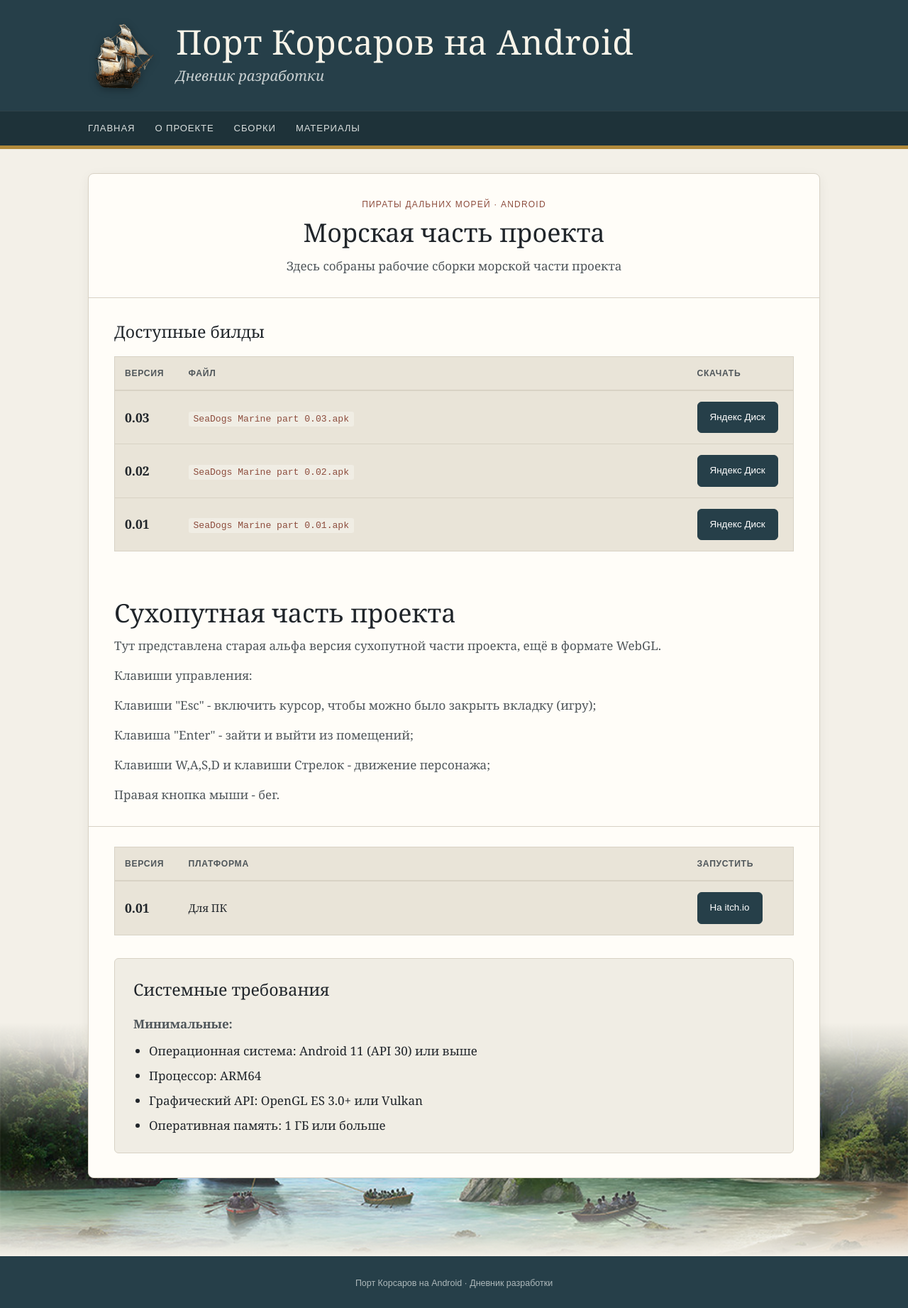
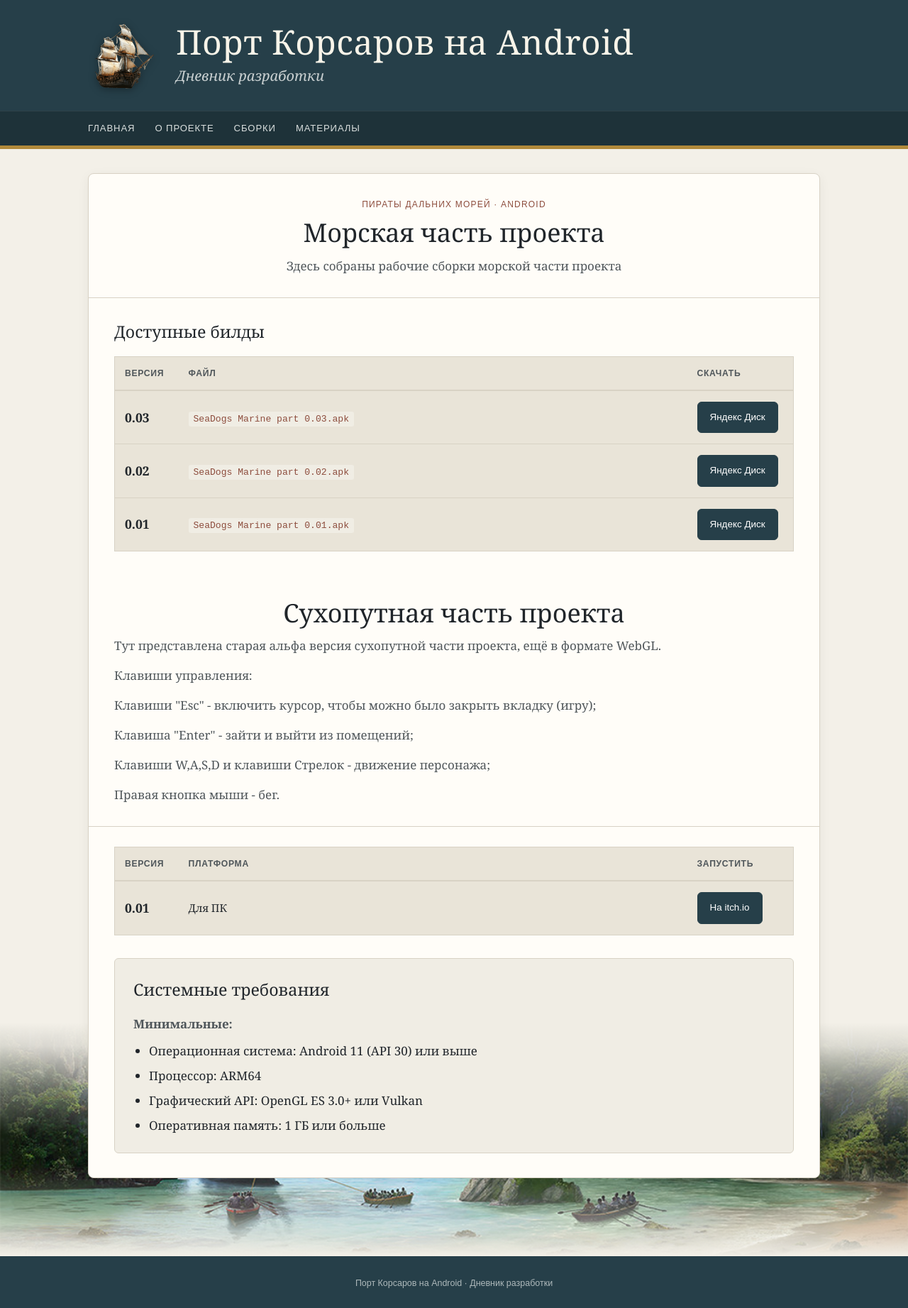
Before and after one commit to tislic/SeaDogsPort, a Jekyll site: the page built from сборки.md, in a window 1280 px wide. Shown: the whole page at 71% size. Built offline with Jekyll 4.4.1, drawn with Linux system fonts in a browser that asks for light colours.

Commit message:
Center land section heading

```diff
--- a/assets/style.css
+++ b/assets/style.css
@@ -47,7 +47,7 @@ a{color:inherit}
 .post-hero{text-align:center;margin-bottom:20px}.post-hero img{max-width:100%;height:auto;display:inline-block;border-radius:6px}.post-content img{display:block;margin:1.5em auto;max-width:100%;height:auto;border-radius:6px}.post-content p,.post-content li,.post-content blockquote{text-align:justify;hyphens:auto;-webkit-hyphens:auto}
 
 /* ═══ СТРАНИЦА СБОРОК ═══ */
-.builds-page{max-width:1080px;margin:0 auto;padding:0}.builds-header{padding:34px 36px 30px;text-align:center;border-bottom:1px solid var(--line)}.builds-header h2{font-size:2.25rem;font-weight:normal;line-height:1.15;margin-bottom:12px}.builds-header p{max-width:680px;margin:0 auto;color:#4f565a}.builds-header.land-builds-description{text-align:left}.builds-header.land-builds-description p{max-width:none;margin:0 0 14px;text-align:justify;hyphens:auto;-webkit-hyphens:auto}.builds-header.land-builds-description p:last-child{margin-bottom:0}.builds-section{padding:28px 36px 32px}.builds-section h3,.requirements h3{font-size:1.45rem;font-weight:normal;margin-bottom:16px}
+.builds-page{max-width:1080px;margin:0 auto;padding:0}.builds-header{padding:34px 36px 30px;text-align:center;border-bottom:1px solid var(--line)}.builds-header h2{font-size:2.25rem;font-weight:normal;line-height:1.15;margin-bottom:12px}.builds-header p{max-width:680px;margin:0 auto;color:#4f565a}.builds-header.land-builds-description{text-align:left}.builds-header.land-builds-description h2{text-align:center}.builds-header.land-builds-description p{max-width:none;margin:0 0 14px;text-align:justify;hyphens:auto;-webkit-hyphens:auto}.builds-header.land-builds-description p:last-child{margin-bottom:0}.builds-section{padding:28px 36px 32px}.builds-section h3,.requirements h3{font-size:1.45rem;font-weight:normal;margin-bottom:16px}
 .builds-table-wrap{overflow-x:auto}.builds-table{width:100%;border-collapse:collapse;border:1px solid var(--line);font-size:.95rem}.builds-table th{padding:13px 14px;text-align:left;background:#e9e4d8;color:#4f565a;font-family:Arial,sans-serif;font-size:.76rem;text-transform:uppercase;letter-spacing:.7px;border-bottom:2px solid var(--line)}.builds-table td{padding:15px 14px;border-top:1px solid var(--line);vertical-align:middle}.builds-table tbody tr{background:#e9e4d8}.builds-table tbody tr:hover{background:#e9e4d8}.builds-table td:first-child{width:90px;font-size:1.1rem}.builds-table td:nth-child(2){width:auto}.builds-table td:last-child{width:150px}.builds-table code{background:#f0ede4;padding:3px 7px;border-radius:3px;color:var(--rust);font-family:'Courier New',monospace;font-size:.86em;white-space:nowrap}.builds-table .btn{white-space:nowrap}
 .requirements{margin:0 36px 34px;padding:24px 26px;background:#f0ede4;border:1px solid var(--line);border-radius:6px}.requirements-note{color:#4f565a;margin-bottom:10px}.requirements-list{margin:0;padding-left:22px}.requirements-list li{margin-bottom:7px}.requirements-list li:last-child{margin-bottom:0}.requirements-list strong{font-weight:normal}
 
```
